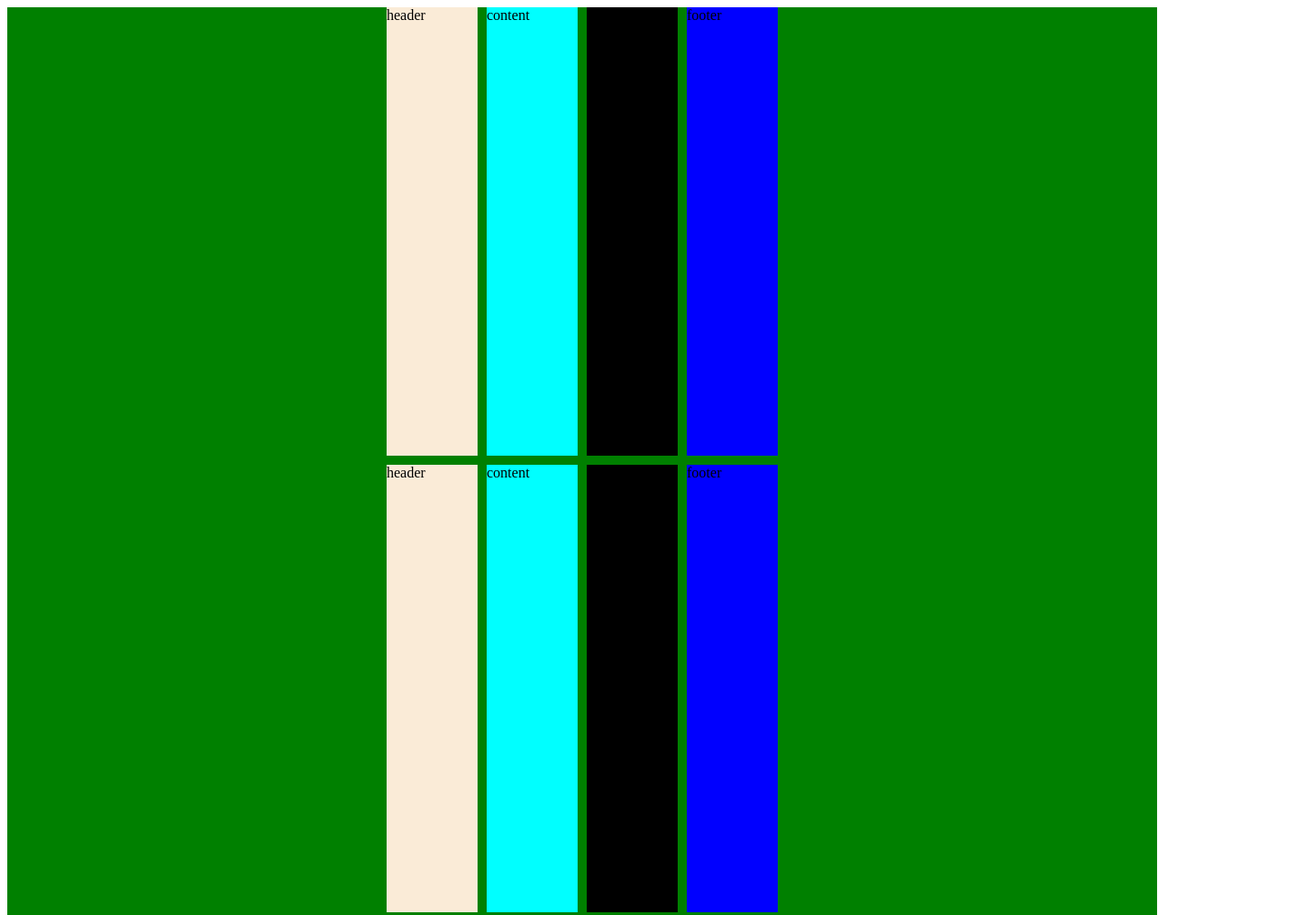
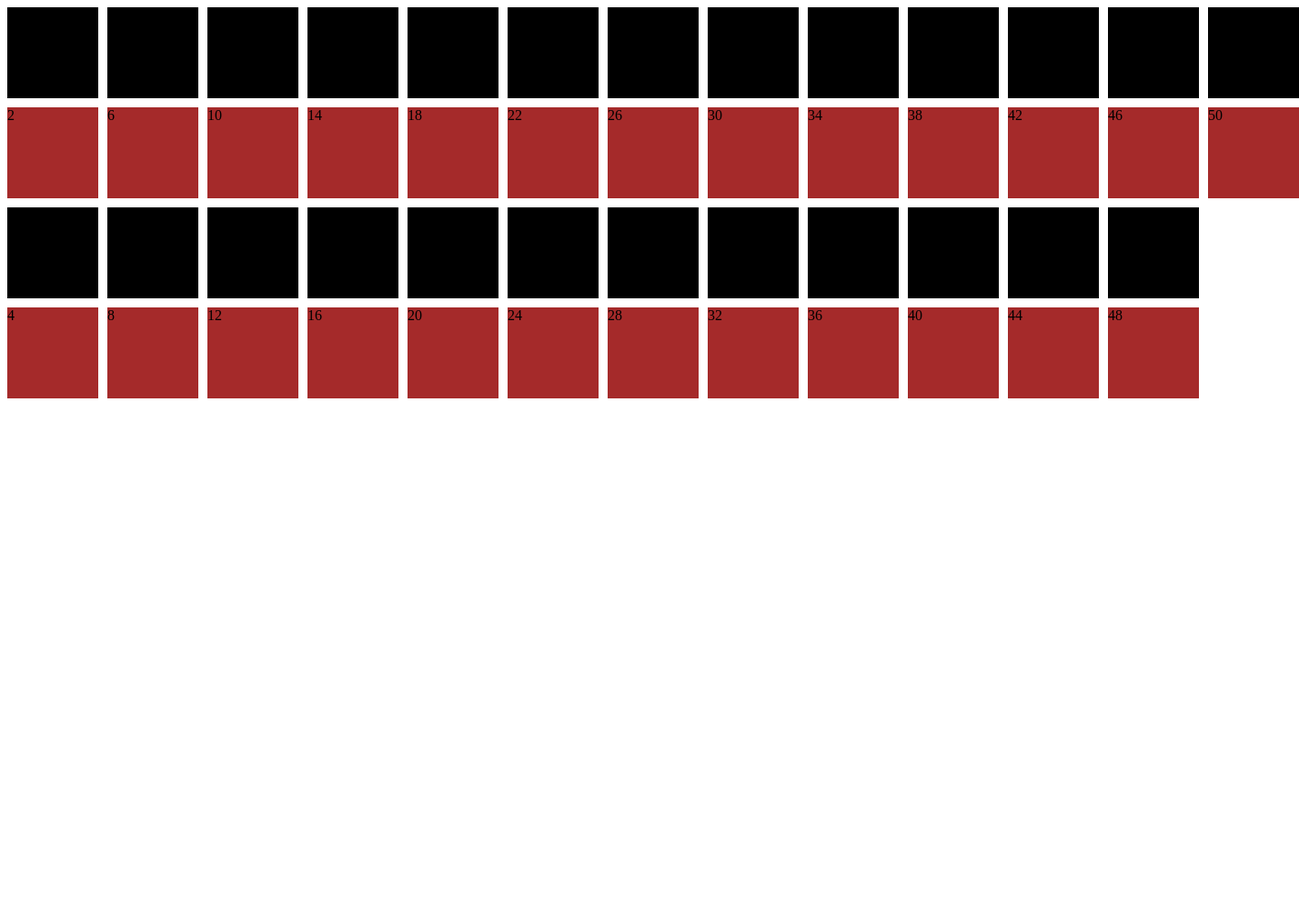
Before and after one commit to weeeeey/Css_master, a plain HTML site: page grid.html in a window 1280 px wide. Shown: the top 1006 px of the page at 91% size, 1428 px wide, since content can reach past the window. After the commit the page ends 800 px from the top, so only its background shows below. Drawn offline with Linux system fonts and the light colour scheme.

Commit message:
#2.11 grid-auto-column,row/ grid-auto-flow

```diff
--- a/grid.css
+++ b/grid.css
@@ -1,34 +1,34 @@
 .grid {
-    background: green;
+    background: white;
     display: grid;
-    height: 250vh;
     gap: 10px;
-    grid-template-columns: repeat(4, 100px);
-    grid-template-rows: repeat(4, 1fr);
-    place-content: end center;
+    grid-template-columns: repeat(4, minmax(100px, 1fr));
+    grid-template-rows: repeat(4, 100px);
+    grid-auto-flow: column;
+    grid-auto-columns: 100px;
 
-    /* [place content] */
-    /* - Justify-content : start; (그리드가 놓이는 위치를 뜻하며 기본은 start)
-- Align-content는 수직적으로 그리드를 움직이는 것
-- Start, end, space-evenly, space-around, space-between 사용
-- 컨테이너의 height가 그리드를 담을 만큼 충분해야한다.(높이 지정)
-- Grid-template에서 높이를 fr로 설정하고 align-content를 stretch로 설정하면 쭉 늘어난다.
-- Place items와 마찬가지로 place-content를 통해 수직 수평으로 그리드 이동가능(첫번째가 수직, 두번째 옵션이 수평)
-- Place-items는 셀안에서 항목이 이동하는 것이며, place-content는 그리드가 이동하는 것이다. */
+    /*
+    ● align-self
+● justify-self
+● place-self: (수직) (수평);
+▷ child에만 적용돠는 property이다.
+
+● grid-auto-rows: (크기);
+▷ 만들어놓은 row보다 더 많은 content가 있으면, 자동으로 row를 만들어라.
+
+● grid-auto-flow: (방향); [기본값: row]
+▷ flex-direction과 비슷하다.
+▷ row가 끝날 때 새로운 row를 만들지, 새로운 column을 만들지 결정한다.
+
+● grid-auto-columns: (크기);
+▷ grid-auto-flow: column;일때 작동한다. */
 }
-.header {
-    background-color: antiquewhite;
-}
-.content {
-    background-color: aqua;
-}
-.nav {
+.items:nth-child(odd) {
     background-color: black;
 }
-.footer {
-    background-color: blue;
+.items:nth-child(even) {
+    background-color: brown;
 }
-
 /*
 grid 도 부모에서 일어남(flex와 규칙 비슷함)
 항상 block은 width와 height 주어져 있지 않은 경우에는
--- a/grid.html
+++ b/grid.html
@@ -9,18 +9,57 @@
     </head>
     <body>
         <div class="grid">
-            <div class="header">header</div>
-            <div class="content">content</div>
-            <div class="nav">nav</div>
-            <div class="footer">footer</div>
-            <div class="header">header</div>
-            <div class="content">content</div>
-            <div class="nav">nav</div>
-            <div class="footer">footer</div>
-            <div class="header">header</div>
-            <div class="content">content</div>
-            <div class="nav">nav</div>
-            <div class="footer">footer</div>
+            <!-- .items{$}*50 -->
+            <div class="items">1</div>
+            <div class="items">2</div>
+            <div class="items">3</div>
+            <div class="items">4</div>
+            <div class="items">5</div>
+            <div class="items">6</div>
+            <div class="items">7</div>
+            <div class="items">8</div>
+            <div class="items">9</div>
+            <div class="items">10</div>
+            <div class="items">11</div>
+            <div class="items">12</div>
+            <div class="items">13</div>
+            <div class="items">14</div>
+            <div class="items">15</div>
+            <div class="items">16</div>
+            <div class="items">17</div>
+            <div class="items">18</div>
+            <div class="items">19</div>
+            <div class="items">20</div>
+            <div class="items">21</div>
+            <div class="items">22</div>
+            <div class="items">23</div>
+            <div class="items">24</div>
+            <div class="items">25</div>
+            <div class="items">26</div>
+            <div class="items">27</div>
+            <div class="items">28</div>
+            <div class="items">29</div>
+            <div class="items">30</div>
+            <div class="items">31</div>
+            <div class="items">32</div>
+            <div class="items">33</div>
+            <div class="items">34</div>
+            <div class="items">35</div>
+            <div class="items">36</div>
+            <div class="items">37</div>
+            <div class="items">38</div>
+            <div class="items">39</div>
+            <div class="items">40</div>
+            <div class="items">41</div>
+            <div class="items">42</div>
+            <div class="items">43</div>
+            <div class="items">44</div>
+            <div class="items">45</div>
+            <div class="items">46</div>
+            <div class="items">47</div>
+            <div class="items">48</div>
+            <div class="items">49</div>
+            <div class="items">50</div>
         </div>
     </body>
 </html>
```
